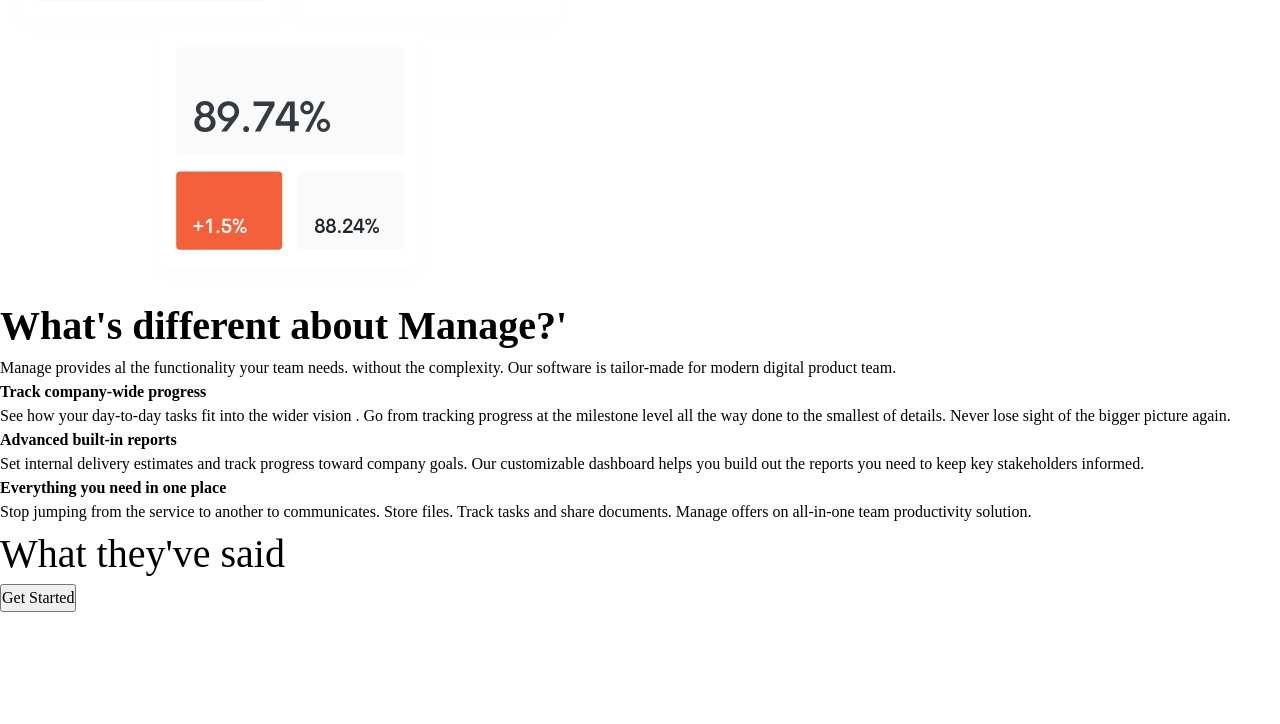
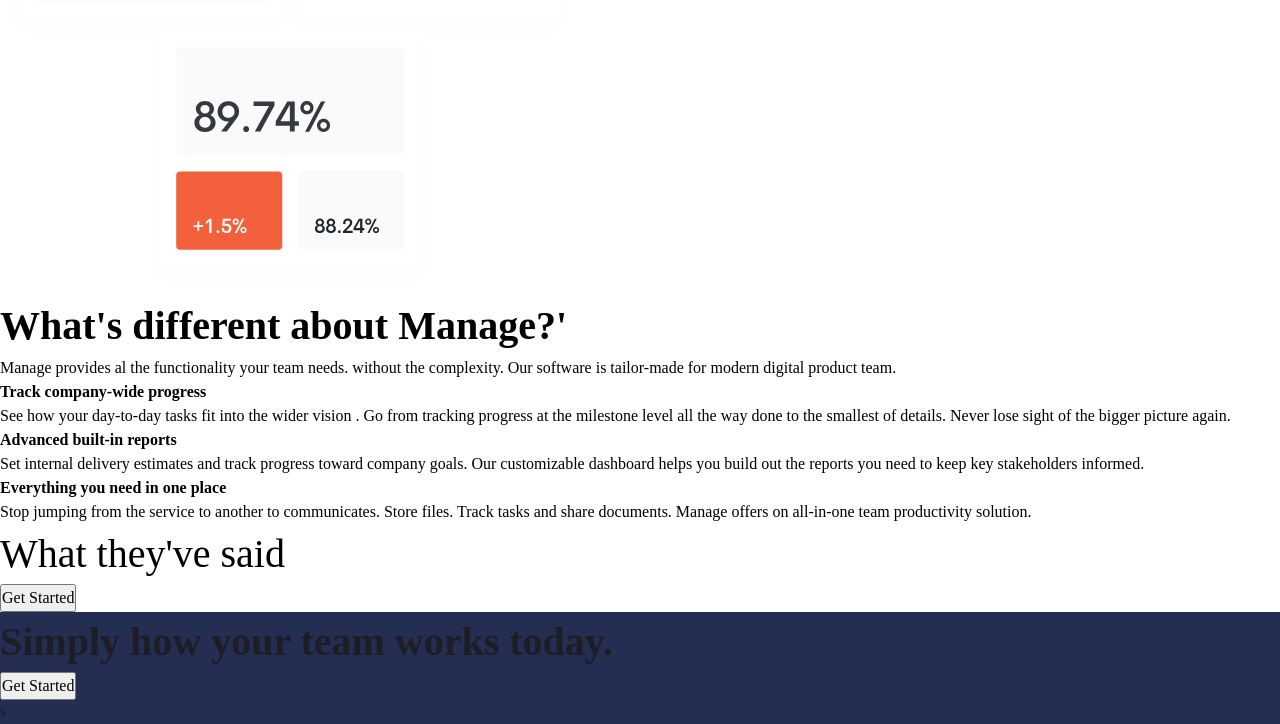
Before and after one commit to MohamadShariat/landing-page, a website built with Vite: page index.html in a window 1280 px wide. Shown: the part 537-1261 px from the top of the page. Before the commit the page ends 1149 px from the top, so only its background shows below. Built offline with nearby package versions, Linux system fonts and the light colour scheme.

Commit message:
cta section is created

```diff
--- a/index.html
+++ b/index.html
@@ -83,6 +83,21 @@
       <button class="button">Get Started</button>
     </section>
 
+    <section class="cta | bg-primary-400 text-neutral-100">
+      <div class="container">
+        <div class="even-column">
+          <div>
+            <p class="fs-secondary-heading fw-bold">
+              Simply how your team works today.
+            </p>
+          </div>
+          <div>
+            <button class="button" data-type="inverted">Get Started</button>
+          </div>
+        </div>s
+      </div>
+    </section>
+
   </main>
 
   <script type="module" src="/main.js"></script>
```
